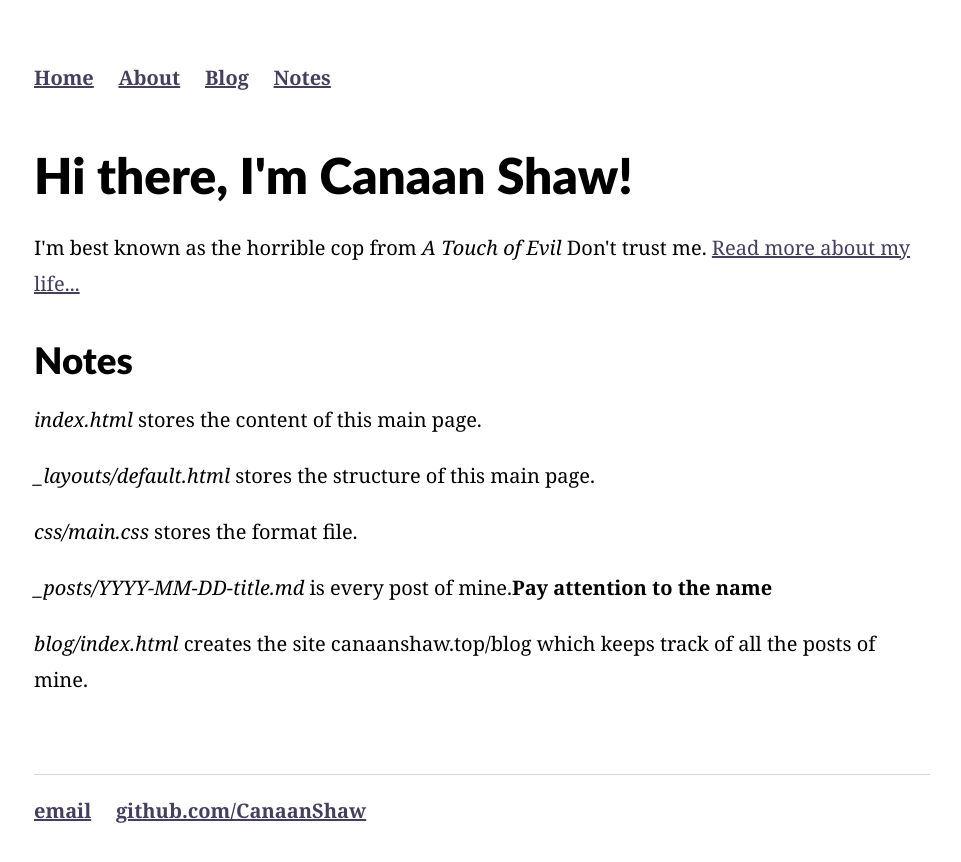
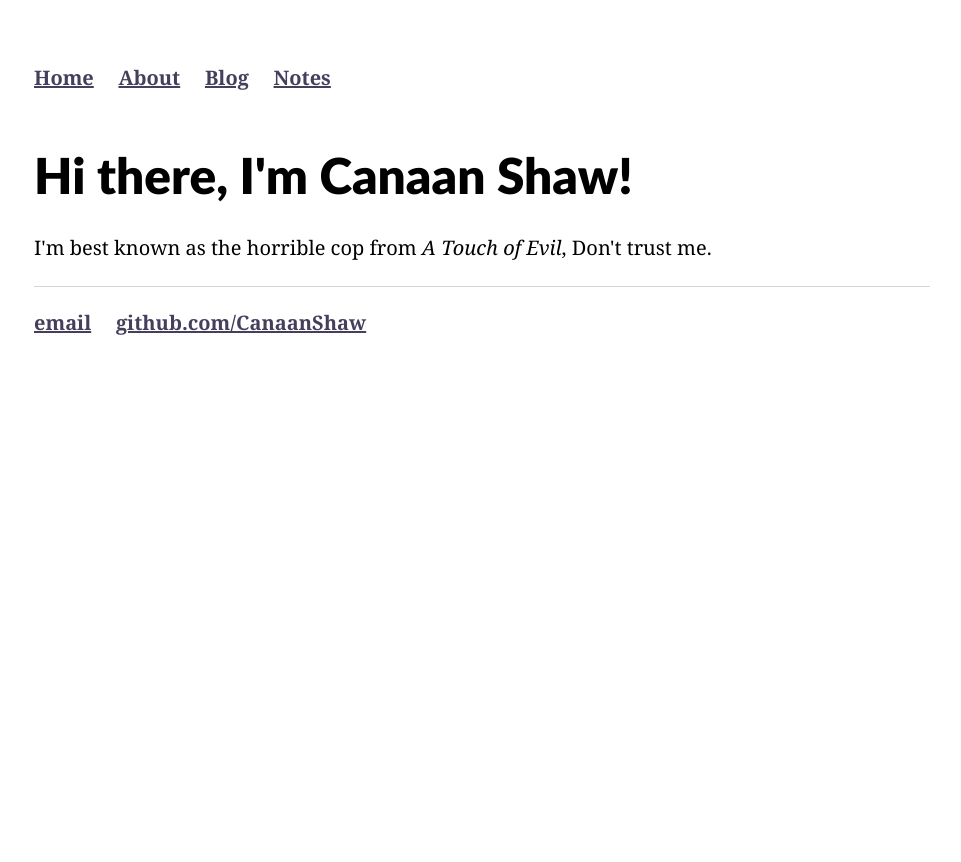
Before and after one commit to CanaanShaw/CanaanShaw, a Jekyll site: the page built from index.html, in a window 1280 px wide. Shown: the top 862 px of the page, without its empty margins (158-1119 px from the left). Built offline with Jekyll 4.4.1, drawn with Linux system fonts in a browser that asks for light colours; some web fonts are replaced.

Commit message:
Update index.html

```diff
--- a/index.html
+++ b/index.html
@@ -4,12 +4,4 @@ title: Canaan Shaw, Horrible Cop
 ---
 
     <h1>Hi there, I'm Canaan Shaw!</h1>
-    <p>I'm best known as the horrible cop from <em>A Touch of Evil</em> Don't trust me. <a href="/about">Read more about my life...</a></p>
-
-<h2 >Notes</h2>
-<p><em>index.html</em> stores the content of this main page.</p>
-<p><em>_layouts/default.html</em> stores the structure of this main page.</p>
-<p><em>css/main.css</em> stores the format file.</p>
-<p><em>_posts/YYYY-MM-DD-title.md</em> is every post of mine.<strong>Pay attention to the name</strong></p>
-<p><em>blog/index.html</em> creates the site canaanshaw.top/blog which keeps track of all the posts of mine.</p>
-<p>&nbsp;</p>
+    <p>I'm best known as the horrible cop from <em>A Touch of Evil</em>, Don't trust me.
```
